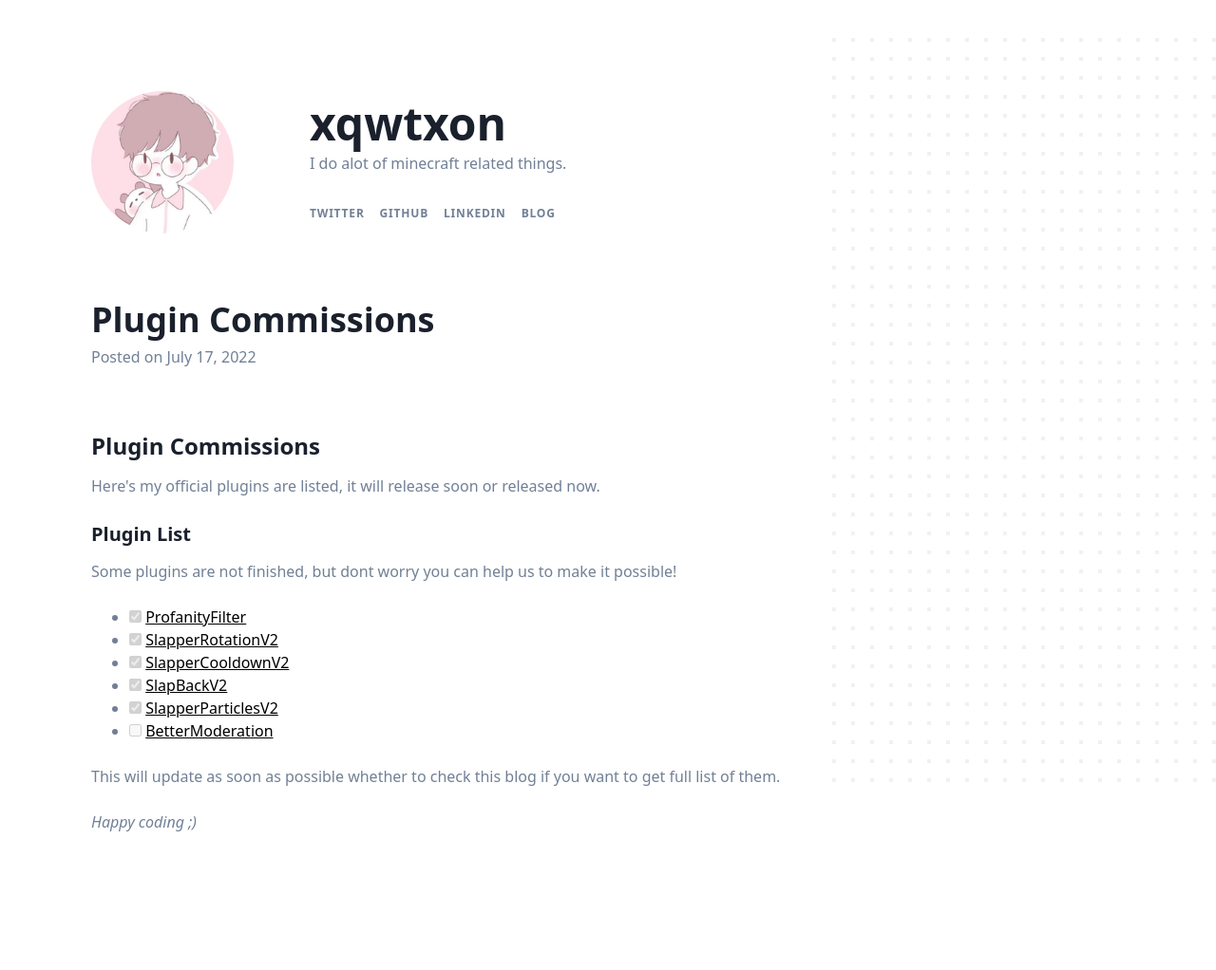
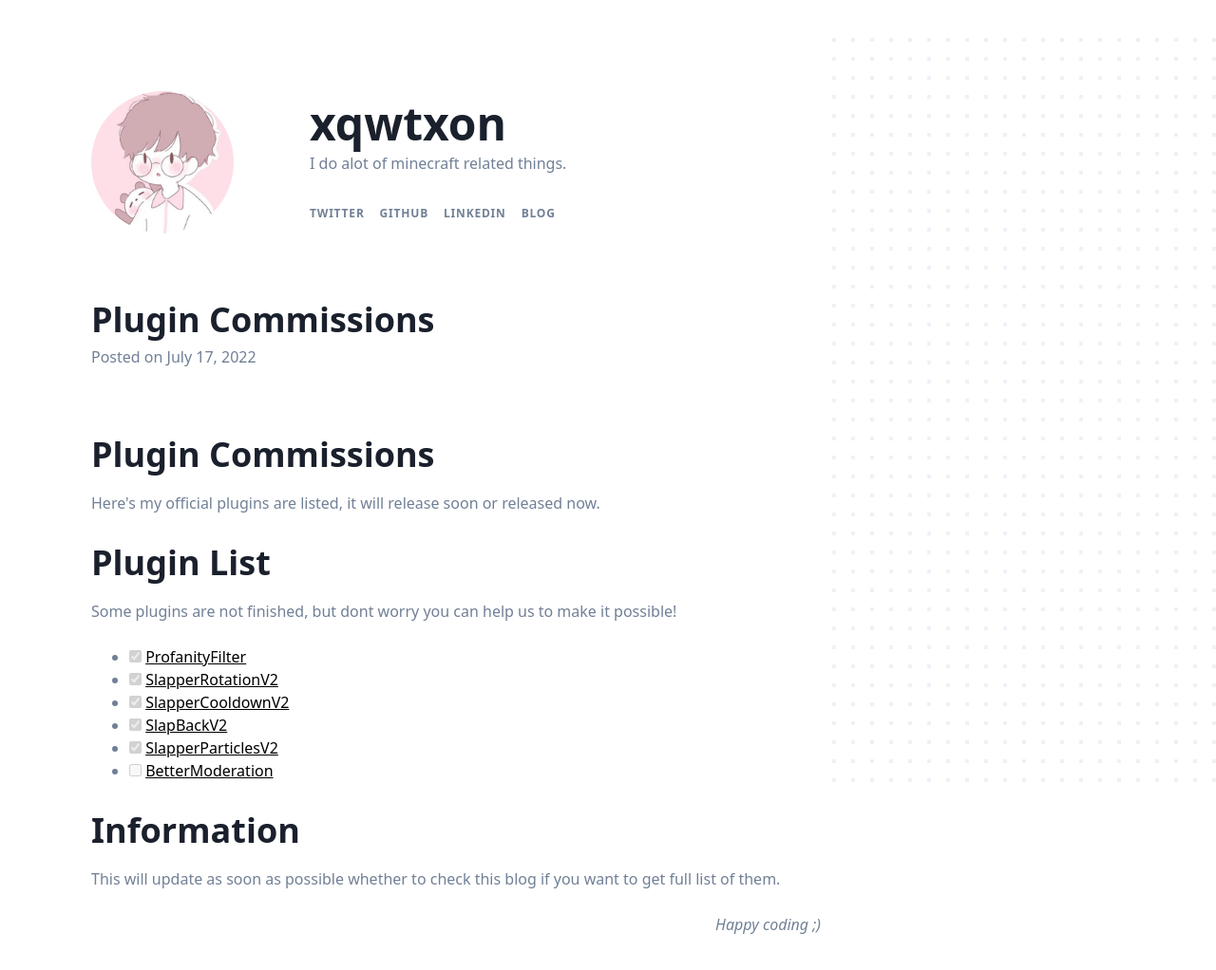
Before and after one commit to xqwtxon/website, a Gatsby site: page /blog/plugin-comissions/ in a window 1280 px wide. Shown: the whole page at 95% size. Before the commit the page ends 998 px from the top, so only its background shows below. Built offline with nearby package versions, Linux system fonts and the light colour scheme; Gatsby itself is replaced by a stand-in of ours.

Commit message:
Update index.md

```diff
--- a/content/blog/plugin-comissions/index.md
+++ b/content/blog/plugin-comissions/index.md
@@ -4,10 +4,10 @@ date: '2022-07-17T08:42:52+00:00'
 description: 'Plugin Commissions in PocketMine-MP'
 ---
 
-## Plugin Commissions
+# Plugin Commissions
 Here's my official plugins are listed, it will release soon or released now.
 
-### Plugin List
+# Plugin List
 Some plugins are not finished, but dont worry you can help us to make it possible!
 
 - [x] [ProfanityFilter](https://github.com/ReinfyTeam/ProfanityFilter)
@@ -17,6 +17,7 @@ Some plugins are not finished, but dont worry you can help us to make it possibl
 - [x] [SlapperParticlesV2](https://github.com/xqwtxon/SlapperParticlesV2)
 - [ ] [BetterModeration](https://github.com/xqwtxon/BetterModeration)
 
+# Information
 This will update as soon as possible whether to check this blog if you want to get full list of them.
 
-*Happy coding ;)*
+<p align="right"><i>Happy coding ;)</i></p>
```
